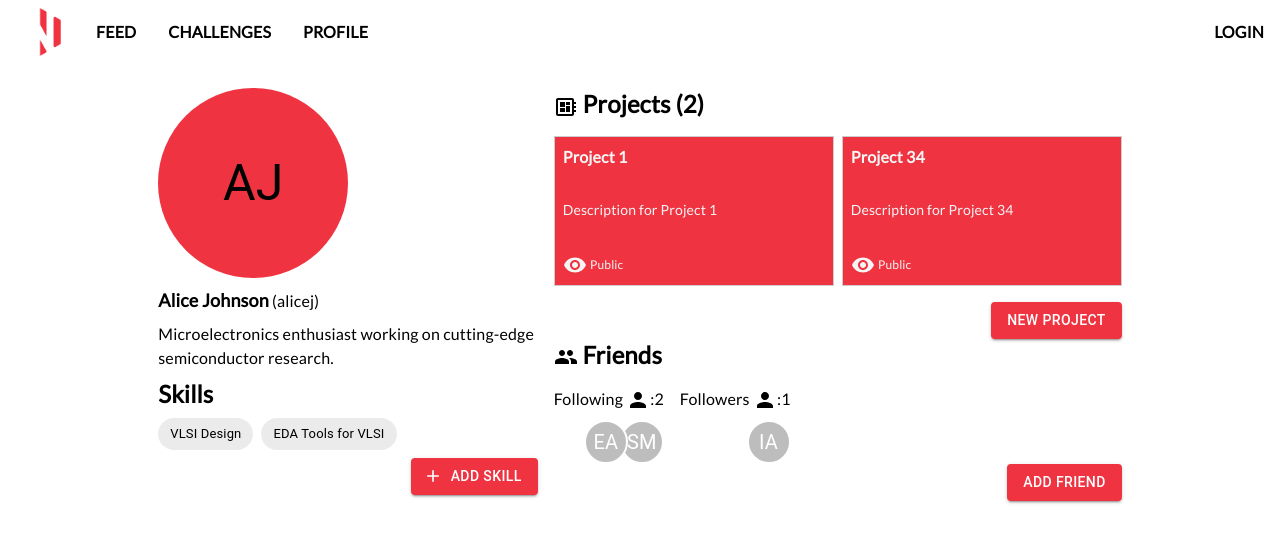
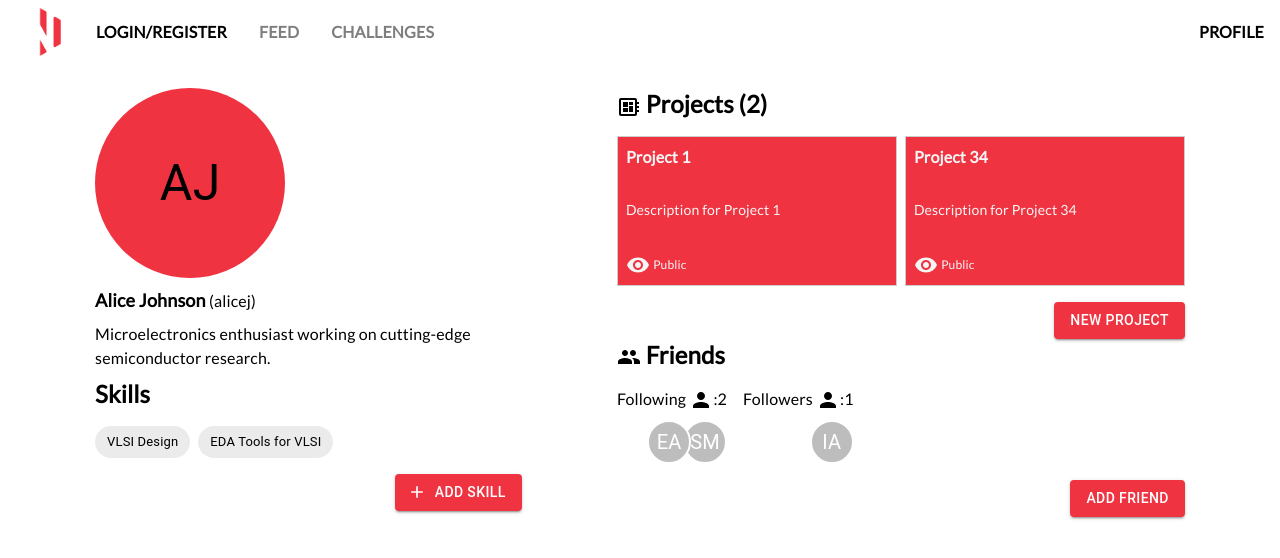
Before and after one commit to jplrhae/nexus-ui, a React (Vite) app: page /profile/1 in a window 1280 px wide. Shown: the top 558 px of the page. Built offline with nearby package versions, Linux system fonts and the light colour scheme.

Commit message:
Improved spacing in profile page

```diff
--- a/src/components/FollowingView.tsx
+++ b/src/components/FollowingView.tsx
@@ -95,7 +95,7 @@ export default function FollowingView(props: IFollowingViewProps) {
               </AvatarGroup>
             </div>
           </div>
-          <div className="flex flex-col items-end">
+          <div className="flex flex-col items-end mt-4">
             <Button variant="contained">Add friend</Button>
           </div>
         </>
--- a/src/components/NexusAppBar.tsx
+++ b/src/components/NexusAppBar.tsx
@@ -7,17 +7,18 @@ function NexusAppBar() {
       <Link to="/" className="ml-4">
         <img src={logo} className="h-12 " />
       </Link>
-      <Link to="/feed">
-        <h1 className="font-bold">FEED</h1>
+      <Link to="/login">
+        <h1 className="font-bold">LOGIN/REGISTER</h1>
       </Link>
-      <Link to="/challenges">
-        <h1 className="font-bold">CHALLENGES</h1>
-      </Link>
-      <Link to="/profile">
+
+      <h1 style={{ opacity: 0.5, cursor: "default" }} className="font-bold">
+        FEED
+      </h1>
+      <h1 style={{ opacity: 0.5, cursor: "default" }} className="font-bold">
+        CHALLENGES
+      </h1>
+      <Link to="/profile" className="ml-auto mr-4">
         <h1 className="font-bold">PROFILE</h1>
-      </Link>
-      <Link to="/login" className="ml-auto mr-4">
-        <h1 className="font-bold">LOGIN</h1>
       </Link>
     </div>
   );
--- a/src/components/ProfileInfo.tsx
+++ b/src/components/ProfileInfo.tsx
@@ -71,7 +71,7 @@ export default function ProfileInfo(props: IProfileInfoProps) {
           </div>
         </div>
         <div className="mt-2">{props.user.about}</div>
-        <div className="flex flex-col gap-2">
+        <div className="flex flex-col gap-4">
           {!hasLoaded ? (
             <LinearProgress />
           ) : (
--- a/src/pages/ProfilePage.tsx
+++ b/src/pages/ProfilePage.tsx
@@ -37,19 +37,19 @@ function ProfilePage() {
 
   return (
     <div
-      className="flex flex-row justify-center mt-6 mx-4"
+      className="flex flex-row justify-evenly mt-6 w-screen"
       style={{ height: "calc(100vh - 64px - 1.5rem" }}
     >
       {!hasLoaded ? (
         <LinearProgress />
       ) : (
-        <div className="flex flex-row justify-center gap-4">
+        <>
           <ProfileInfo user={user} />
           <div>
             <ProjectsView user={user} />
             <FollowingView user={user} />
           </div>
-        </div>
+        </>
       )}
     </div>
   );
```
